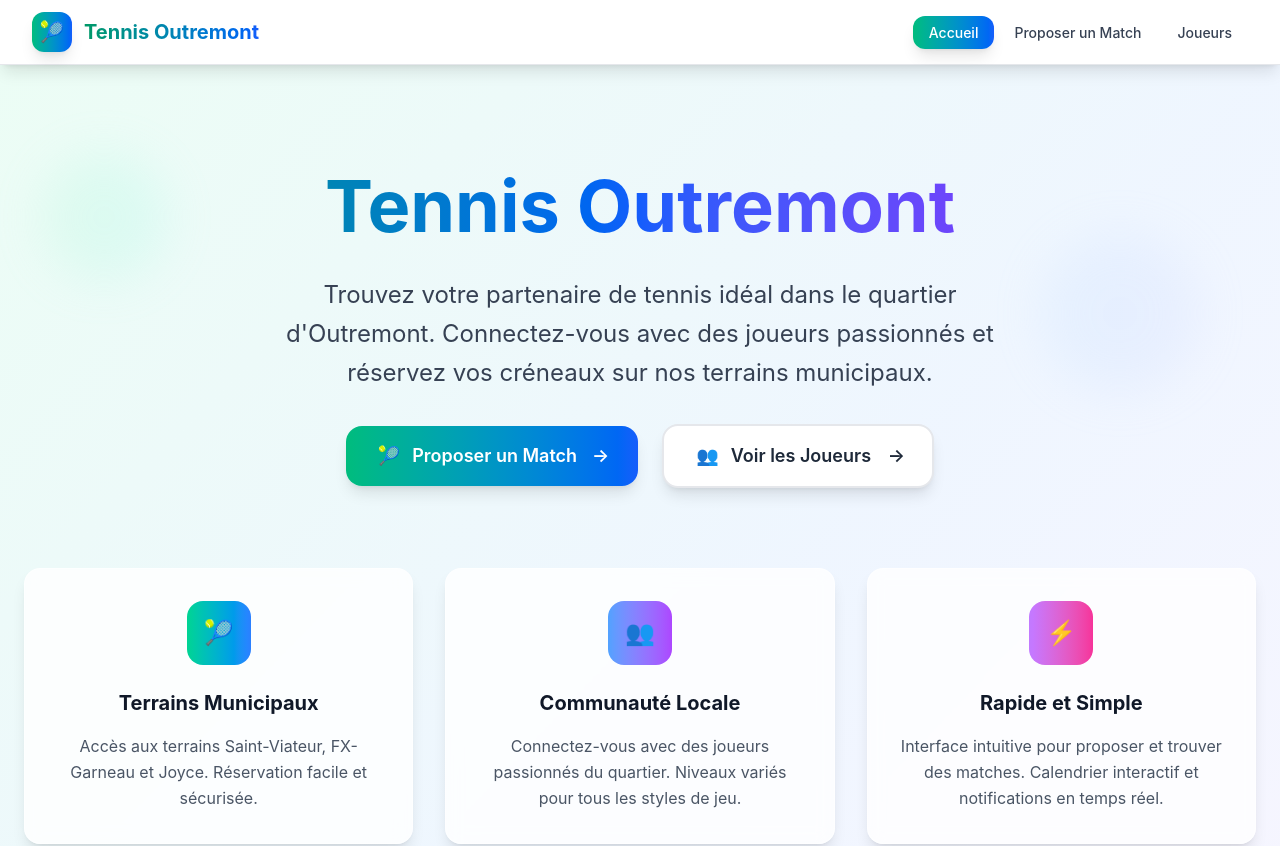
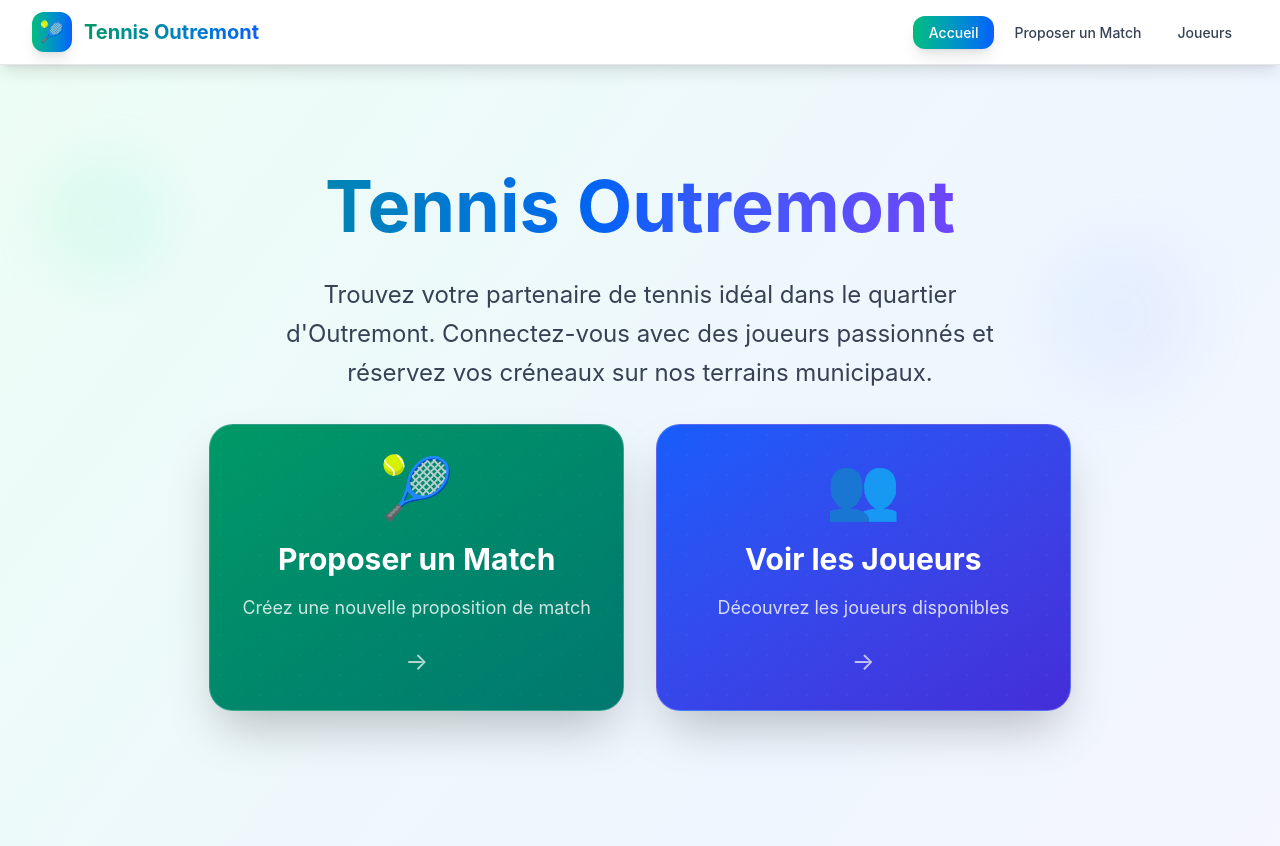
Before and after one commit to DuanerTheFoufou/tennis-outremont-hihi, a React (Vite) app: page / in a window 1280 px wide. Shown: the top 846 px of the page. Built offline with nearby package versions, Linux system fonts and the light colour scheme.

Commit message:
Fix calendar buttons and enhance main page interactivity

```diff
--- a/src/pages/Home.jsx
+++ b/src/pages/Home.jsx
@@ -1,7 +1,10 @@
 import { Link } from 'react-router-dom';
 import { motion } from 'framer-motion';
+import { useState } from 'react';
 
 const Home = () => {
+  const [hoveredButton, setHoveredButton] = useState(null);
+
   const containerVariants = {
     hidden: { opacity: 0 },
     visible: {
@@ -103,6 +106,29 @@ const Home = () => {
     }
   ];
 
+  const buttons = [
+    {
+      id: 'propose',
+      title: 'Proposer un Match',
+      description: 'Créez une nouvelle proposition de match',
+      icon: '🎾',
+      color: 'from-emerald-500 to-teal-600',
+      hoverColor: 'from-emerald-600 to-teal-700',
+      link: '/submit',
+      delay: 0.2
+    },
+    {
+      id: 'browse',
+      title: 'Voir les Joueurs',
+      description: 'Découvrez les joueurs disponibles',
+      icon: '👥',
+      color: 'from-blue-500 to-indigo-600',
+      hoverColor: 'from-blue-600 to-indigo-700',
+      link: '/players',
+      delay: 0.4
+    }
+  ];
+
   return (
     <div className="min-h-screen bg-gradient-to-br from-emerald-50 via-blue-50 to-purple-50 relative overflow-hidden">
       {/* Animated Background Elements */}
@@ -169,51 +195,154 @@ const Home = () => {
               transition={{ duration: 1, delay: 0.6, ease: [0.25, 0.46, 0.45, 0.94] }}
               className="flex flex-col sm:flex-row gap-6 justify-center items-center"
             >
+              <div className="max-w-4xl mx-auto">
+                <div className="grid md:grid-cols-2 gap-8 mb-16">
+                  {buttons.map((button) => (
                     <motion.div
-                variants={buttonVariants}
-                whileHover="hover"
-                whileTap="tap"
-                className="group"
+                      key={button.id}
+                      initial={{ opacity: 0, y: 50, scale: 0.9 }}
+                      animate={{ opacity: 1, y: 0, scale: 1 }}
+                      transition={{
+                        delay: button.delay,
+                        duration: 0.8,
+                        ease: [0.25, 0.46, 0.45, 0.94]
+                      }}
+                      whileHover={{
+                        y: -8,
+                        transition: { duration: 0.3, ease: [0.25, 0.46, 0.45, 0.94] }
+                      }}
+                      className="relative group"
                     >
-                <Link
-                  to="/submit"
-                  className="inline-flex items-center px-8 py-4 bg-gradient-to-r from-emerald-500 to-blue-600 text-white font-semibold text-lg rounded-2xl shadow-lg transform transition-all duration-200 ease-out group-hover:shadow-2xl group-hover:from-emerald-600 group-hover:to-blue-700"
+                      <Link to={button.link}>
+                        <motion.div
+                          whileHover={{
+                            scale: 1.02,
+                            transition: { duration: 0.2, ease: [0.25, 0.46, 0.45, 0.94] }
+                          }}
+                          whileTap={{
+                            scale: 0.98,
+                            transition: { duration: 0.1, ease: [0.25, 0.46, 0.45, 0.94] }
+                          }}
+                          onHoverStart={() => setHoveredButton(button.id)}
+                          onHoverEnd={() => setHoveredButton(null)}
+                          className={`
+                            relative overflow-hidden bg-gradient-to-br ${button.color}
+                            hover:bg-gradient-to-br ${button.hoverColor}
+                            rounded-3xl p-8 text-white shadow-2xl
+                            transform transition-all duration-500 ease-out
+                            border border-white/20 backdrop-blur-sm
+                            cursor-pointer
+                          `}
                         >
-                  <span className="mr-3">🎾</span>
-                  Proposer un Match
-                  <motion.span
-                    initial={{ x: 0 }}
-                    animate={{ x: [0, 5, 0] }}
-                    transition={{ duration: 1.5, repeat: Infinity, ease: "easeInOut" }}
-                    className="ml-3"
+                          {/* Animated Background Pattern */}
+                          <motion.div
+                            animate={{
+                              rotate: hoveredButton === button.id ? 360 : 0,
+                              scale: hoveredButton === button.id ? 1.1 : 1,
+                            }}
+                            transition={{
+                              duration: hoveredButton === button.id ? 8 : 0,
+                              ease: "linear"
+                            }}
+                            className="absolute inset-0 opacity-10"
+                          >
+                            <div className="absolute inset-0 bg-[radial-gradient(circle_at_50%_50%,rgba(255,255,255,0.3)_1px,transparent_1px)] bg-[length:20px_20px]" />
+                          </motion.div>
+
+                          {/* Glow Effect */}
+                          <motion.div
+                            animate={{
+                              opacity: hoveredButton === button.id ? [0.3, 0.6, 0.3] : 0,
+                              scale: hoveredButton === button.id ? [1, 1.2, 1] : 1,
+                            }}
+                            transition={{
+                              duration: 2,
+                              repeat: hoveredButton === button.id ? Infinity : 0,
+                              ease: "easeInOut"
+                            }}
+                            className="absolute inset-0 bg-white/20 rounded-3xl blur-xl"
+                          />
+
+                          {/* Content */}
+                          <div className="relative z-10">
+                            <motion.div
+                              animate={{
+                                scale: hoveredButton === button.id ? 1.1 : 1,
+                                rotate: hoveredButton === button.id ? [0, -5, 5, 0] : 0,
+                              }}
+                              transition={{
+                                duration: 0.3,
+                                ease: [0.25, 0.46, 0.45, 0.94]
+                              }}
+                              className="text-6xl mb-6"
+                            >
+                              {button.icon}
+                            </motion.div>
+
+                            <motion.h2
+                              animate={{
+                                y: hoveredButton === button.id ? -2 : 0,
+                              }}
+                              transition={{
+                                duration: 0.2,
+                                ease: [0.25, 0.46, 0.45, 0.94]
+                              }}
+                              className="text-3xl font-bold mb-4"
+                            >
+                              {button.title}
+                            </motion.h2>
+
+                            <motion.p
+                              animate={{
+                                opacity: hoveredButton === button.id ? 0.9 : 0.8,
+                              }}
+                              transition={{
+                                duration: 0.2,
+                                ease: [0.25, 0.46, 0.45, 0.94]
+                              }}
+                              className="text-lg opacity-80 leading-relaxed"
+                            >
+                              {button.description}
+                            </motion.p>
+
+                            {/* Arrow Indicator */}
+                            <motion.div
+                              animate={{
+                                x: hoveredButton === button.id ? 8 : 0,
+                                opacity: hoveredButton === button.id ? 1 : 0.7,
+                              }}
+                              transition={{
+                                duration: 0.3,
+                                ease: [0.25, 0.46, 0.45, 0.94]
+                              }}
+                              className="mt-6 text-2xl"
                             >
                               →
-                  </motion.span>
+                            </motion.div>
+                          </div>
+
+                          {/* Ripple Effect */}
+                          <motion.div
+                            initial={{ scale: 0, opacity: 0 }}
+                            animate={{
+                              scale: hoveredButton === button.id ? [0, 1] : 0,
+                              opacity: hoveredButton === button.id ? [1, 0] : 0,
+                            }}
+                            transition={{
+                              duration: 0.6,
+                              ease: "easeOut"
+                            }}
+                            className="absolute inset-0 bg-white/30 rounded-full"
+                            style={{
+                              transformOrigin: "center"
+                            }}
+                          />
+                        </motion.div>
                       </Link>
                     </motion.div>
-
-              <motion.div
-                variants={buttonVariants}
-                whileHover="hover"
-                whileTap="tap"
-                className="group"
-              >
-                <Link
-                  to="/players"
-                  className="inline-flex items-center px-8 py-4 bg-white text-gray-800 font-semibold text-lg rounded-2xl shadow-lg border-2 border-gray-200 transform transition-all duration-200 ease-out group-hover:shadow-2xl group-hover:border-emerald-300 group-hover:bg-emerald-50"
-                >
-                  <span className="mr-3">👥</span>
-                  Voir les Joueurs
-                  <motion.span
-                    initial={{ x: 0 }}
-                    animate={{ x: [0, 5, 0] }}
-                    transition={{ duration: 1.5, repeat: Infinity, ease: "easeInOut", delay: 0.5 }}
-                    className="ml-3"
-                  >
-                    →
-                  </motion.span>
-                </Link>
-              </motion.div>
+                  ))}
+                </div>
+              </div>
             </motion.div>
           </motion.div>
 
```
Also changed, not shown: src/components/InteractiveCalendar.jsx (+21 -5 lines), 5 other files (tests, documents, lock files or other folders). Lines whose indentation alone changed are shown as unchanged.
